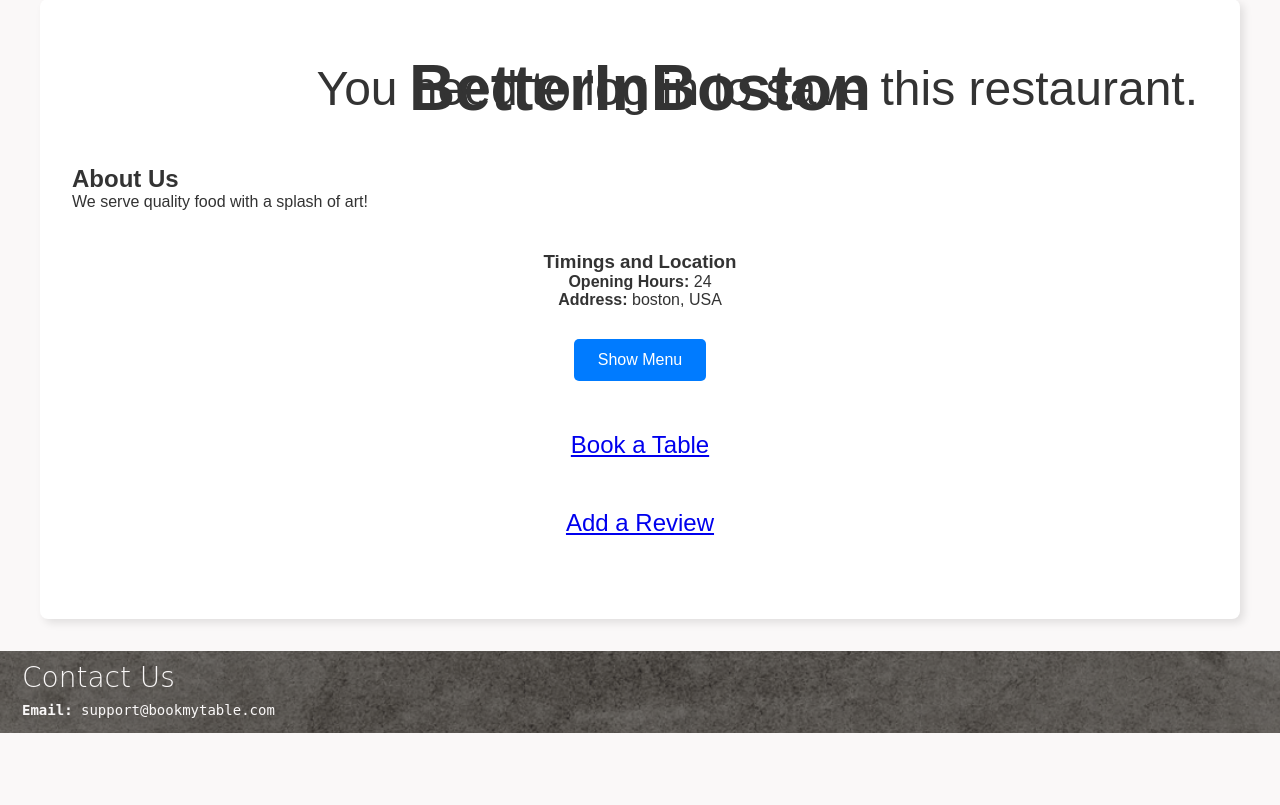
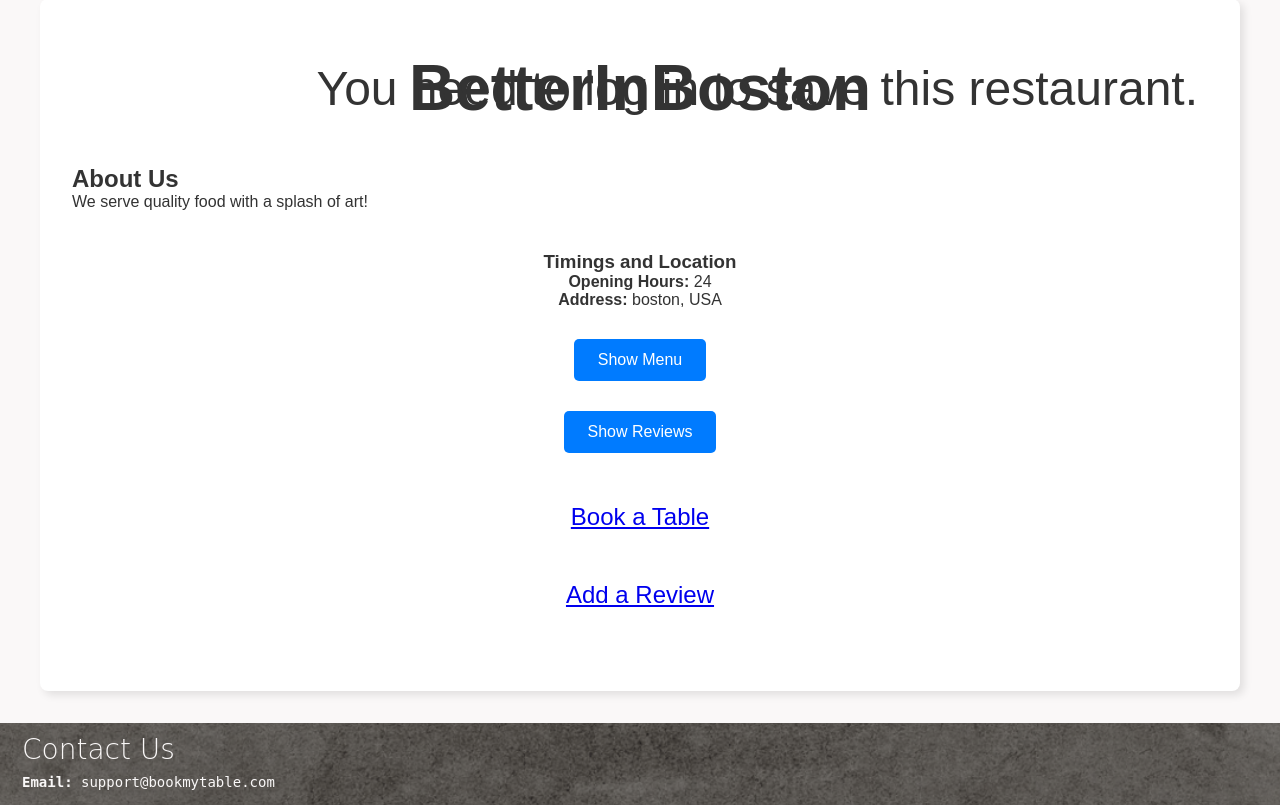
Before and after one commit to aimbot20/bookmytable_real, a Django app: page /restaurant/2/ in a window 1280 px wide. Shown: the part 161-966 px from the top of the page. Before the commit the page ends 894 px from the top, so only its background shows below. Run offline with Django 5.2, Linux system fonts and the light colour scheme; data comes from the database, SQL or seed files in the repository; both versions use the stored data as it was after the commit.

Commit message:
added reviews on restaurant details page

```diff
--- a/BookMyTable/interactions/templates/interactions/my_reviews.html
+++ b/BookMyTable/interactions/templates/interactions/my_reviews.html
@@ -21,7 +21,7 @@
         {% endfor %}
     </ul>
     {% else %}
-    <p>You have not reviewed any restaurants yet.</p>
+    <p>No reviews yet</p>
     {% endif %}
 </div>
 {% endblock %}
--- a/BookMyTable/restaurant/templates/restaurant/restaurant_details.html
+++ b/BookMyTable/restaurant/templates/restaurant/restaurant_details.html
@@ -14,12 +14,10 @@
         <div style="position: absolute; top: 10px; right: 10px;">
             {% if user.is_authenticated %}
                 {% if is_saved %}
-                    <!-- Filled Heart (Saved) -->
                     <a href="{% url 'interactions:save_restaurant' restaurant.R_ID %}" class="text-red-500">
                         <i class="fas fa-heart"></i>
                     </a>
                 {% else %}
-                    <!-- Empty Heart (Not Saved) -->
                     <a href="{% url 'interactions:save_restaurant' restaurant.R_ID %}" class="text-gray-500">
                         <i class="far fa-heart"></i>
                     </a>
@@ -68,6 +66,28 @@
         </div>
     </section>
 
+    <!-- Reviews Button with Expandable Content -->
+    <section style="margin: 30px 0; text-align: center;">
+        <button id="toggleReviewsButton" class="button">
+            Show Reviews
+        </button>
+        <div id="reviewsSection" style="display: none; margin-top: 20px;">
+            <h3>Reviews</h3>
+            {% if reviews %}
+                <ul>
+                    {% for review in reviews %}
+                        <li style="margin: 10px 0;">
+                            <strong>Rating:</strong> {{ review.rating }}/5 <br>
+                            <strong>Comment:</strong> {{ review.comment }}
+                        </li>
+                    {% endfor %}
+                </ul>
+            {% else %}
+                <p>No reviews available for this restaurant.</p>
+            {% endif %}
+        </div>
+    </section>
+
     <!-- Book a Table Button -->
     <section style="margin: 50px 0; text-align: center;">
         <a href="{% url 'reservation:select_time' restaurant.R_ID %}?user_id={{ user_id }}" class="btn btn-primary" style="padding: 15px 30px; font-size: 1.5rem;">
@@ -81,14 +101,17 @@
             Add a Review
         </a>
     </section>
+</div>
 
 <!-- JavaScript for Toggle Functionality -->
 <script>
     document.addEventListener('DOMContentLoaded', () => {
         const toggleMenuButton = document.getElementById('toggleMenuButton');
         const menuSection = document.getElementById('menuSection');
+        const toggleReviewsButton = document.getElementById('toggleReviewsButton');
+        const reviewsSection = document.getElementById('reviewsSection');
 
-        // Ensure toggle button and menu section exist
+        // Toggle Menu
         if (toggleMenuButton && menuSection) {
             toggleMenuButton.addEventListener('click', () => {
                 if (menuSection.style.display === 'none' || menuSection.style.display === '') {
@@ -99,8 +122,19 @@
                     toggleMenuButton.innerText = 'Show Menu';
                 }
             });
-        } else {
-            console.error('Toggle button or menu section is missing!');
+        }
+
+        // Toggle Reviews
+        if (toggleReviewsButton && reviewsSection) {
+            toggleReviewsButton.addEventListener('click', () => {
+                if (reviewsSection.style.display === 'none' || reviewsSection.style.display === '') {
+                    reviewsSection.style.display = 'block';
+                    toggleReviewsButton.innerText = 'Hide Reviews';
+                } else {
+                    reviewsSection.style.display = 'none';
+                    toggleReviewsButton.innerText = 'Show Reviews';
+                }
+            });
         }
     });
 </script>
--- a/BookMyTable/restaurant/views.py
+++ b/BookMyTable/restaurant/views.py
@@ -6,6 +6,7 @@
 from .forms import RestaurantForm, MenuForm, DishForm, LayoutForm
 from django.http import JsonResponse
 import json
+from interactions.models import Review
 
 
 def restaurant_list(request):
@@ -21,12 +22,18 @@
     print(f"R_ID: {R_ID}, Query Params: {request.GET}")
     user_id = request.GET.get('user_id')  # Capture user_id from the query parameter
     restaurant = get_object_or_404(Restaurant, pk=R_ID)
+
+    # Fetch menu and dishes
     menu = Menu.objects.filter(restaurant=restaurant).first()
     dishes = Dish.objects.filter(menu=menu) if menu else []
+
+    # Fetch reviews for the restaurant
+    reviews = Review.objects.filter(restaurant=restaurant)
 
     return render(request, 'restaurant/restaurant_details.html', {
         'restaurant': restaurant,
         'dishes': dishes,
+        'reviews': reviews,  # Pass reviews to the template
         'user_id': user_id
     })
 
```
Also changed, not shown: BookMyTable/interactions/views.py (+1 -20 lines), BookMyTable/db.sqlite3.
